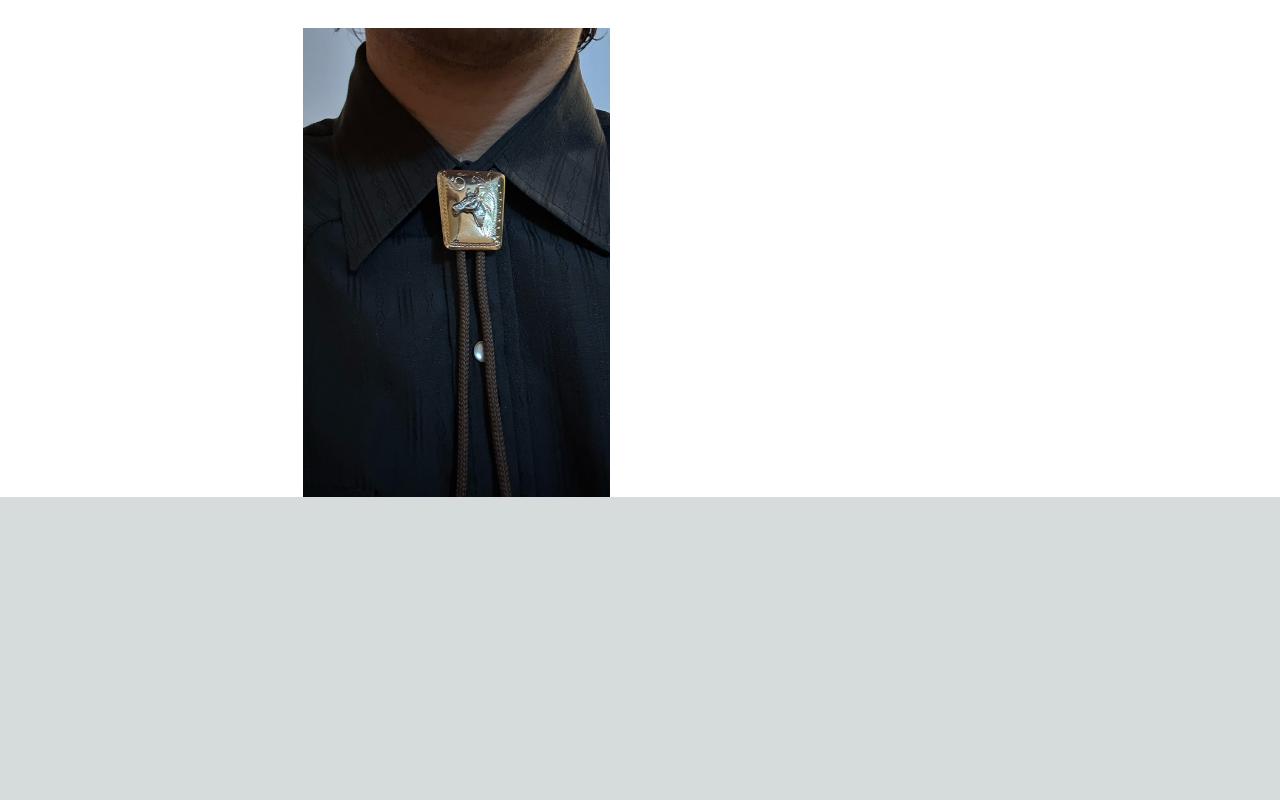
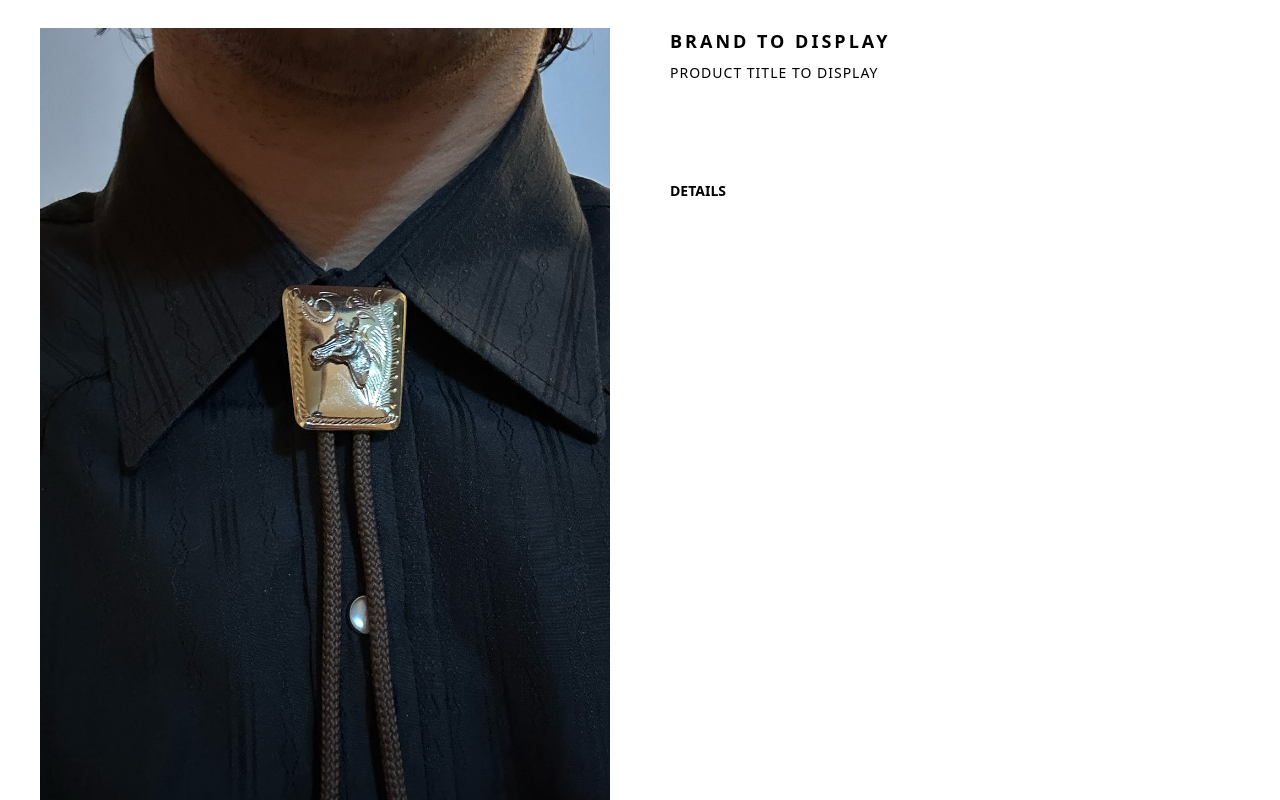
Before and after one commit to Miguel-AngelGarcia/closet-sale, a Next.js app: page / in a window 1280 px wide. Built offline with nearby package versions, Linux system fonts and the light colour scheme.

Commit message:
Working on right side of product page

```diff
--- a/src/app/globals.css
+++ b/src/app/globals.css
@@ -30,6 +30,11 @@ body {
       rgb(var(--background-end-rgb))
     )
     rgb(var(--background-start-rgb));
+  color: #000;
+}
+
+img {
+  vertical-align: middle;
 }
 
 .app {
@@ -66,9 +71,7 @@ body {
   padding: 0 15px;
   margin: 0 auto;
 }
-
 .product-container {
-  max-width: 55vw;
 }
 
 .prod-inner {
@@ -76,13 +79,21 @@ body {
   grid-template-columns: repeat(2, minmax(calc(50% - 30px), 1fr));
 }
 
+.prod-inner {
+  margin-bottom: 80px;
+}
+
 .left-side {
-  padding-right: 3rem;
+  padding-right: 30px;
   /*min-height: 70rem;*/
   overflow: hidden;
   position: relative;
   max-width: calc(100% - 30px);
   aspect-ratio: 53 / 81;
+}
+
+.left-side {
+  margin-bottom: 50px;
 }
 
 .image-slider {
@@ -94,30 +105,102 @@ body {
   overflow: scroll;
 }
 
-.image-slider .image-container {
-  width: 100%;
-  height: 100%;
-  margin-bottom: 4rem;
+.image-slider {
 }
 
-.image-item {
+.image-slider .image-slider-item {
   height: auto;
-  margin-bottom: 4rem;
-  aspect-ratio: 2/3;
-  object-fit: cover;
-  position: relative;
+  margin-bottom: 40px;
 }
 
-/*
-.image-container {
+.image-cont {
+  height: fit-content;
+  aspect-ratio: 2/3;
+  /*object-fit: cover;*/
+  position: relative;
   overflow: hidden;
-  height: 100%;
-  width: 100%;
-}*/
-
-.right {
 }
 
+.image-cont::before {
+  content: "";
+  display: block;
+}
+
+.image-slider .image-cont {
+  min-height: 100%;
+  width: 100%;
+}
+
+.image-slider .image-cont {
+  margin-bottom: 40px;
+}
+
+.right-side {
+  position: relative;
+  padding-left: 30px;
+}
+
+.right-side h1 {
+  font-weight: 600;
+  letter-spacing: 3px;
+  font-size: 18px;
+  margin-bottom: 10px;
+  text-transform: uppercase;
+}
+
+.product-title {
+  letter-spacing: 1px;
+  font-size: 14px;
+  margin-bottom: 25px;
+  text-transform: uppercase;
+  line-height: calc(14px * 1.2);
+  font-weight: 400;
+}
+
+.product-details {
+  padding-top: 50px;
+}
+
+.accordian-details {
+  margin-top: 20px;
+  border-top-left-radius: 0;
+  border-top-right-radius: 0;
+
+  background-color: transparent;
+  border: 0 solid #1e1e1e;
+}
+
+.accordian-details {
+  font-size: 20px;
+  line-height: 24px;
+  margin-bottom: 10px;
+  text-transform: uppercase;
+}
+
+.accordian-button {
+  font-size: 14px;
+  font-weight: 600;
+  text-transform: uppercase;
+  text-align: left;
+}
+
+.accordian-button span {
+  display: inline-block;
+  position: relative;
+  background-color: transparent;
+  z-index: 2;
+  transition: 0.4s all cubic-bezier(0.7, 0, 0.3, 1);
+}
+
+a,
+.entry {
+  color: #000;
+}
+
+h2 {
+  font-weight: 600;
+  margin-bottom: 0;
+}
 /*
 @media (min-width: 1366px) .container,
   .container-sm,
@@ -145,3 +228,16 @@ body {
   max-width: 540px;
 }
 */
+
+@media (min-width: 1366px) {
+  .product-container {
+    max-width: 70vw;
+    margin-left: auto;
+    margin-right: auto;
+  }
+}
+
+.related-dummy {
+  width: 938.55px;
+  height: 397.3px;
+}
--- a/src/app/page.tsx
+++ b/src/app/page.tsx
@@ -3,7 +3,7 @@ import { ProductPage } from "@/components";
 
 export default function Home() {
   return (
-    <main className="flex flex-col h-ful w-full bg-white">
+    <main className="bg-white">
       <ProductPage />
     </main>
   );
--- a/src/components/ProductPage/ProductLeft.tsx
+++ b/src/components/ProductPage/ProductLeft.tsx
@@ -2,31 +2,26 @@ import React from "react";
 import Image from "next/image";
 
 const ProductLeft = () => {
+  const dat = [
+    { id: 0, link: "/one.jpg", text: "polo tie image" },
+    { id: 1, link: "/two.jpg", text: "baby teto image" },
+  ];
   return (
     <div className="left-side">
       <div className="image-slider">
-        <div className="image-container">
-          <div className="image-item">
+        {dat.map((product) => (
+          <div className="image-slider-item" key={product.id}>
+            <div className="image-cont">
               <Image
-              src="/one.jpg"
-              alt="test image"
+                src={product.link}
+                alt={`${product.text}`}
                 fill
                 priority={true}
                 className="object-cover w-full h-full"
               />
             </div>
           </div>
-        <div className="image-container">
-          <div className="image-item">
-            <Image
-              src="/two.jpg"
-              alt="test image"
-              fill
-              priority={true}
-              className="object-cover w-full h-full"
-            />
-          </div>
-        </div>
+        ))}
       </div>
     </div>
   );
--- a/src/components/ProductPage/ProductPage.tsx
+++ b/src/components/ProductPage/ProductPage.tsx
@@ -1,15 +1,15 @@
 import React from "react";
-import { ProductLeft } from ".";
+import { ProductLeft, ProductRight } from ".";
 
 const ProductPage = () => {
   return (
-    <section className="product-page-wrapper">
-      <div id={"productId"} className="relative">
-        <div className="product-container">
-          <div className="prod-inner">
-            <ProductLeft />
-          </div>
+    <section className="product product-page-wrapper">
+      <div id={"productId"} className="relative product-container">
+        <div className="prod-inner">
+          <ProductLeft />
+          <ProductRight />
         </div>
+        <div className="related-dummy"></div>
       </div>
     </section>
   );
--- a/src/components/ProductPage/ProductRight.tsx
+++ b/src/components/ProductPage/ProductRight.tsx
@@ -1,7 +1,25 @@
 import React from "react";
 
 const ProductRight = () => {
-  return <div>ProductRight</div>;
+  return (
+    <div className="right-side">
+      <h1>
+        <a href={"Link to all producs in same brand"} rel="tag">
+          {"Brand to display"}
+        </a>
+      </h1>
+      <h2 className="product-title entry">{"Product title to display"}</h2>
+      <div className="product-details">
+        <div className="accordian-details">
+          <h2 className="accordian-details">
+            <button className="accordian-button">
+              <span>Details</span>
+            </button>
+          </h2>
+        </div>
+      </div>
+    </div>
+  );
 };
 
 export default ProductRight;
```
Lines whose indentation alone changed are shown as unchanged.
